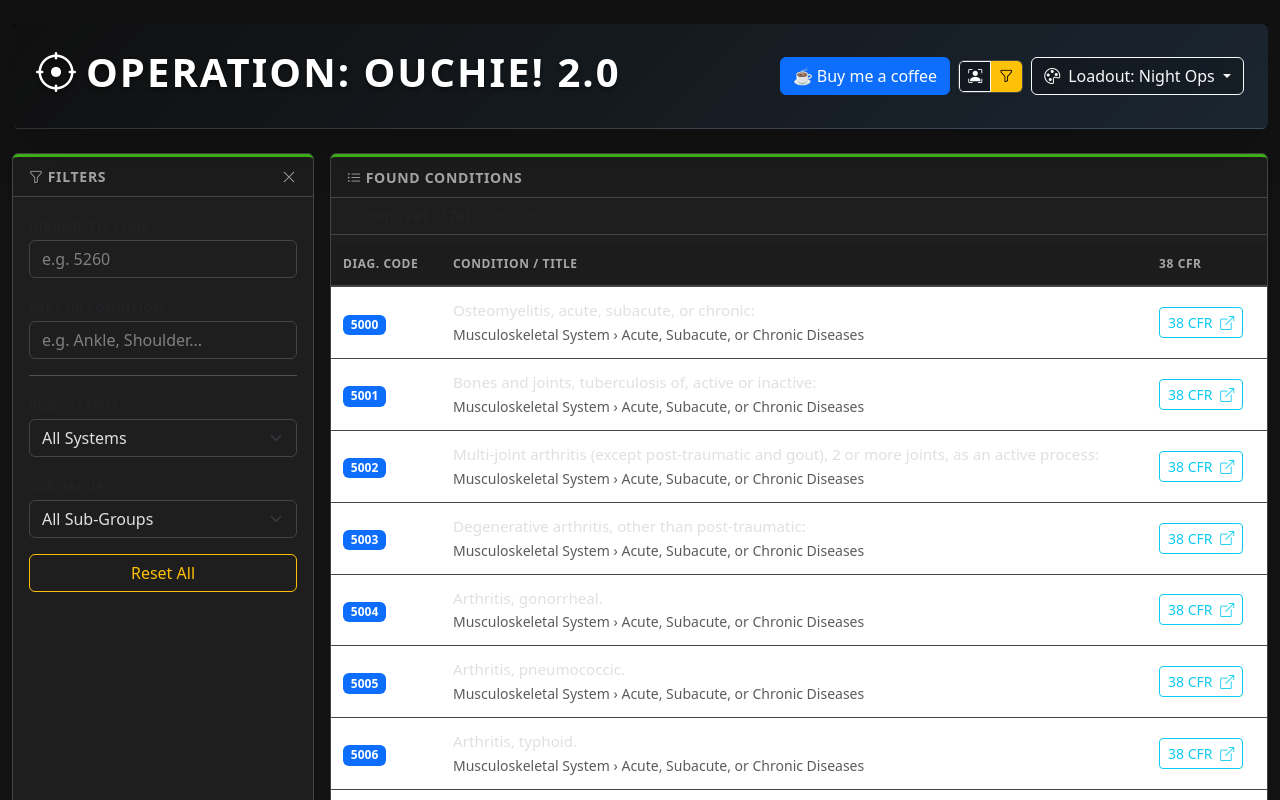
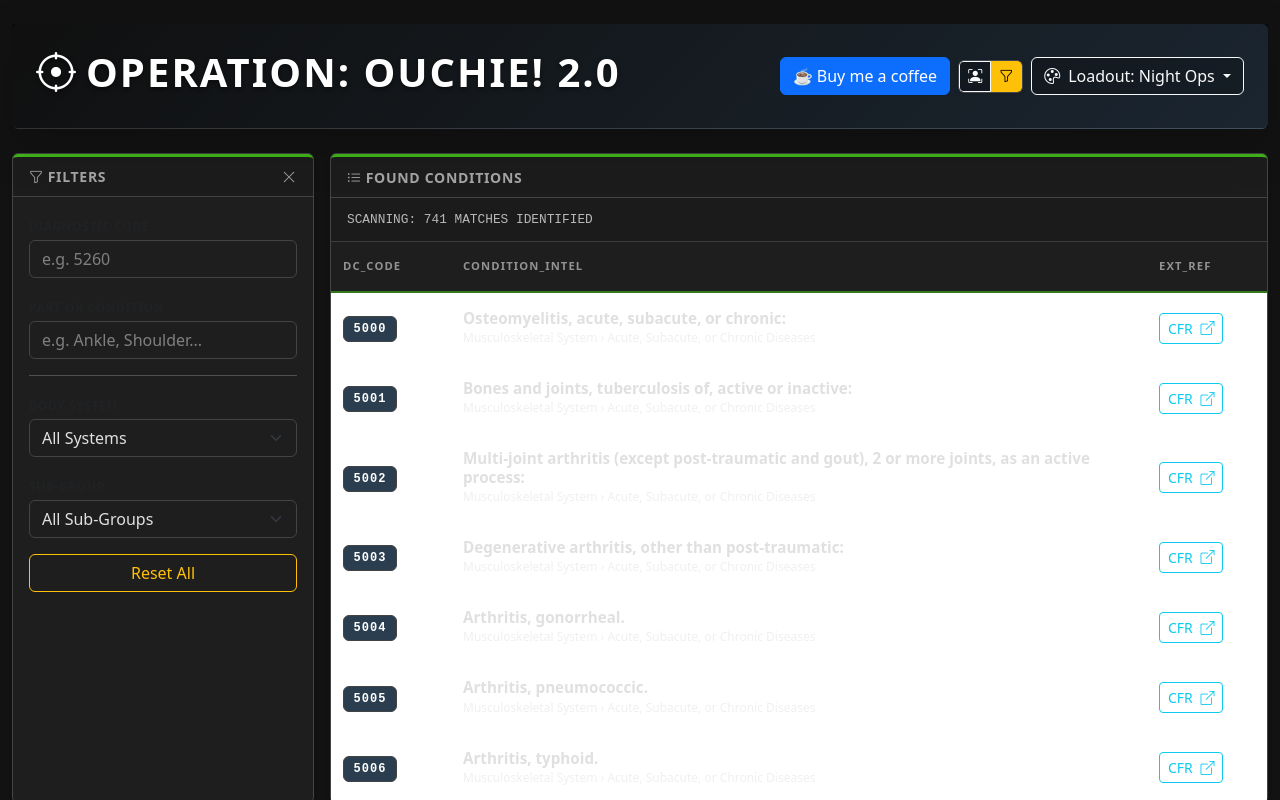
Before and after one commit to bhartman21/operation-ouchie-2, an Angular app: page / in a window 1280 px wide. Both pictures are taken after a click on the button 975 px from the left and 76 px from the top of the page. Shown: the top 800 px of the page. Built offline with nearby package versions, Linux system fonts and the light colour scheme.

Commit message:
style: revamp results table with tactical feel and remove facial nose/mouth features

```diff
--- a/src/app/components/results-table/results-table.component.html
+++ b/src/app/components/results-table/results-table.component.html
@@ -1,31 +1,31 @@
 <div class="results-container">
-    <div class="result-count text-muted small mb-2">
-        Showing <strong>{{ ratings.length }}</strong> of <strong>741</strong> conditions
+    <div class="result-count">
+        SCANNING: {{ ratings.length }} MATCHES IDENTIFIED
     </div>
 
     @if (ratings.length === 0) {
         <div class="no-results text-center py-5">
             <i class="bi bi-search fs-1 text-muted d-block mb-2"></i>
-            <h5 class="text-muted">No results found</h5>
-            <p class="text-muted small">Try adjusting your search or body map selection.</p>
+            <h5 class="text-muted">NO INTEL FOUND</h5>
+            <p class="text-muted small">Adjust filters or map selection to refine search.</p>
         </div>
     } @else {
         <div class="table-responsive">
-            <table class="table table-sm table-hover results-table">
+            <table class="table results-table">
                 <thead>
                     <tr>
-                        <th style="width: 110px">Diag. Code</th>
-                        <th>Condition / Title</th>
-                        <th style="width: 120px">38 CFR</th>
+                        <th style="width: 120px">DC_CODE</th>
+                        <th>CONDITION_INTEL</th>
+                        <th style="width: 120px">EXT_REF</th>
                     </tr>
                 </thead>
                 <tbody>
                     @for (rating of ratings; track rating.code) {
                         <tr class="result-row" (click)="onRowClick(rating)" role="button">
-                            <td><span class="badge bg-primary">{{ rating.code }}</span></td>
+                            <td><span class="badge">{{ rating.code }}</span></td>
                             <td class="condition-cell">
                                 <div class="condition-title">{{ rating.condition }}</div>
-                                <small class="text-muted">{{ rating.system }}
+                                <small class="system-path">{{ rating.system }}
                                     @if (rating.subSystem) { › {{ rating.subSystem }} }
                                 </small>
                             </td>
@@ -33,9 +33,9 @@
                                 @if (rating.link) {
                                     <a [href]="getFragmentLink(rating.link, rating.code)"
                                         target="_blank"
-                                        class="btn btn-sm btn-outline-info"
+                                        class="btn btn-sm btn-outline-info tactical-btn"
                                         (click)="$event.stopPropagation()">
-                                        38 CFR <i class="bi bi-box-arrow-up-right ms-1"></i>
+                                        CFR <i class="bi bi-box-arrow-up-right ms-1"></i>
                                     </a>
                                 }
                             </td>
--- a/src/app/components/results-table/results-table.component.scss
+++ b/src/app/components/results-table/results-table.component.scss
@@ -1,42 +1,105 @@
+.results-container {
+    height: 100%;
+    display: flex;
+    flex-direction: column;
+}
+
 .results-table {
-    color: var(--body-color);
     margin-bottom: 0;
+    width: 100%;
+    border-collapse: separate;
+    border-spacing: 0;
 
-    thead th {
-        color: var(--body-color);
-        opacity: 0.7;
-        border-bottom: 2px solid var(--card-border);
-        font-size: 0.75rem;
-        text-transform: uppercase;
-        letter-spacing: 0.05em;
-        background-color: rgba(0, 0, 0, 0.05);
-        padding: 0.75rem;
+    thead {
+        position: sticky;
+        top: 0;
+        z-index: 10;
+        background-color: var(--card-bg);
+
+        th {
+            padding: 1rem 0.75rem;
+            font-size: 0.7rem;
+            text-transform: uppercase;
+            letter-spacing: 0.1em;
+            font-weight: 700;
+            color: var(--body-color);
+            opacity: 0.6;
+            border-bottom: 2px solid var(--accent-color);
+            background-color: rgba(var(--primary-color), 0.05);
+        }
     }
 
     .result-row {
         cursor: pointer;
+        transition: all 0.2s cubic-bezier(0.4, 0, 0.2, 1);
         border-bottom: 1px solid var(--card-border);
-        transition: all 0.2s ease;
 
         &:hover {
-            background-color: rgba(var(--primary-color), 0.1);
+            background-color: rgba(var(--primary-color), 0.15) !important;
+            transform: scale(1.005);
+            z-index: 5;
+            box-shadow: 0 4px 12px rgba(0,0,0,0.1);
         }
 
         td {
             vertical-align: middle;
-            padding: 0.75rem;
+            padding: 1rem 0.75rem;
+            border: none;
+        }
+
+        .badge {
+            font-family: 'Share Tech Mono', monospace;
+            padding: 0.5em 0.8em;
+            letter-spacing: 1px;
+            background-color: var(--secondary-color) !important;
+            border: 1px solid var(--card-border);
         }
     }
 
     .condition-title {
         font-size: 0.95rem;
-        font-weight: 500;
+        font-weight: 600;
         color: var(--body-color);
+        line-height: 1.2;
+        margin-bottom: 2px;
+    }
+
+    .system-path {
+        font-size: 0.75rem;
+        opacity: 0.5;
+        color: var(--body-color);
+        display: block;
     }
 }
 
 .result-count {
-    font-size: 0.85rem;
-    padding: 0.5rem 1rem;
+    font-family: 'Share Tech Mono', monospace;
+    font-size: 0.8rem;
+    padding: 0.75rem 1rem;
+    background-color: rgba(0,0,0,0.1);
     border-bottom: 1px solid var(--card-border);
+    color: var(--body-color);
+    opacity: 0.8;
 }
+
+.table-responsive {
+    flex: 1;
+    overflow-y: auto;
+    max-height: 70vh;
+
+    // Custom scrollbar for tactical feel
+    &::-webkit-scrollbar { width: 6px; }
+    &::-webkit-scrollbar-track { background: transparent; }
+    &::-webkit-scrollbar-thumb {
+        background: var(--card-border);
+        border-radius: 3px;
+    }
+}
+
+[data-theme="civdiv-light"] {
+    .results-table {
+        .result-row:hover {
+            background-color: rgba(46, 134, 222, 0.1) !important;
+        }
+    }
+}
--- a/src/app/models/body-region.model.ts
+++ b/src/app/models/body-region.model.ts
@@ -14,10 +14,13 @@ export const BODY_REGIONS: BodyRegion[] = [
     // --- EXTERIOR REGIONS ---
     {
         id: 'head-skull',
-        label: 'Skull / Head',
+        label: 'Skull / Face',
         view: 'exterior',
         subsystems: [
             { system: 'Musculoskeletal System', subSystem: 'The Skull' },
+            { system: 'Respiratory System', subSystem: 'Nose and Throat' },
+            { system: 'Dental and Oral', subSystem: 'Dental and Oral Conditions' },
+            { system: 'Other Sense Organs', subSystem: 'Smell and Taste' },
         ]
     },
     {
@@ -37,16 +40,6 @@ export const BODY_REGIONS: BodyRegion[] = [
         view: 'exterior',
         subsystems: [
             { system: 'The Ear', subSystem: 'Diseases of the Ear' },
-        ]
-    },
-    {
-        id: 'nose-mouth',
-        label: 'Nose / Mouth',
-        view: 'exterior',
-        subsystems: [
-            { system: 'Respiratory System', subSystem: 'Nose and Throat' },
-            { system: 'Dental and Oral', subSystem: 'Dental and Oral Conditions' },
-            { system: 'Other Sense Organs', subSystem: 'Smell and Taste' },
         ]
     },
     {
--- a/src/styles.scss
+++ b/src/styles.scss
@@ -142,23 +142,6 @@ body {
         }
     }
 
-    // Fix table readability
-    .results-table {
-        background-color: #ffffff !important;
-        .result-row {
-            background-color: #ffffff !important;
-            color: #212529 !important;
-            &:hover {
-                background-color: #f8f9fa !important;
-            }
-            .condition-title {
-                color: #212529 !important;
-            }
-            .text-muted {
-                color: #6c757d !important;
-            }
-        }
-    }
 }
 
 // Common component updates
```
Also changed, not shown: src/app/components/body-map/body-map.component.html (+24 -19 lines).
